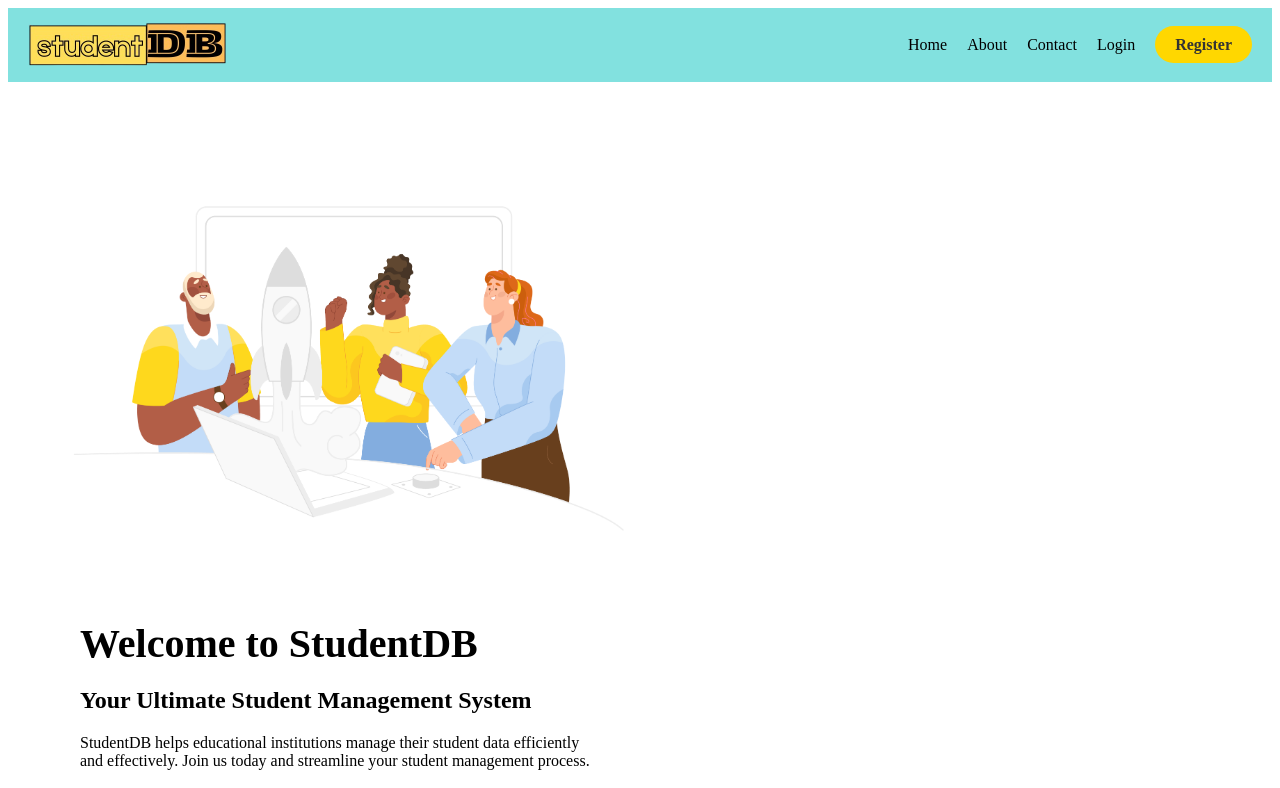
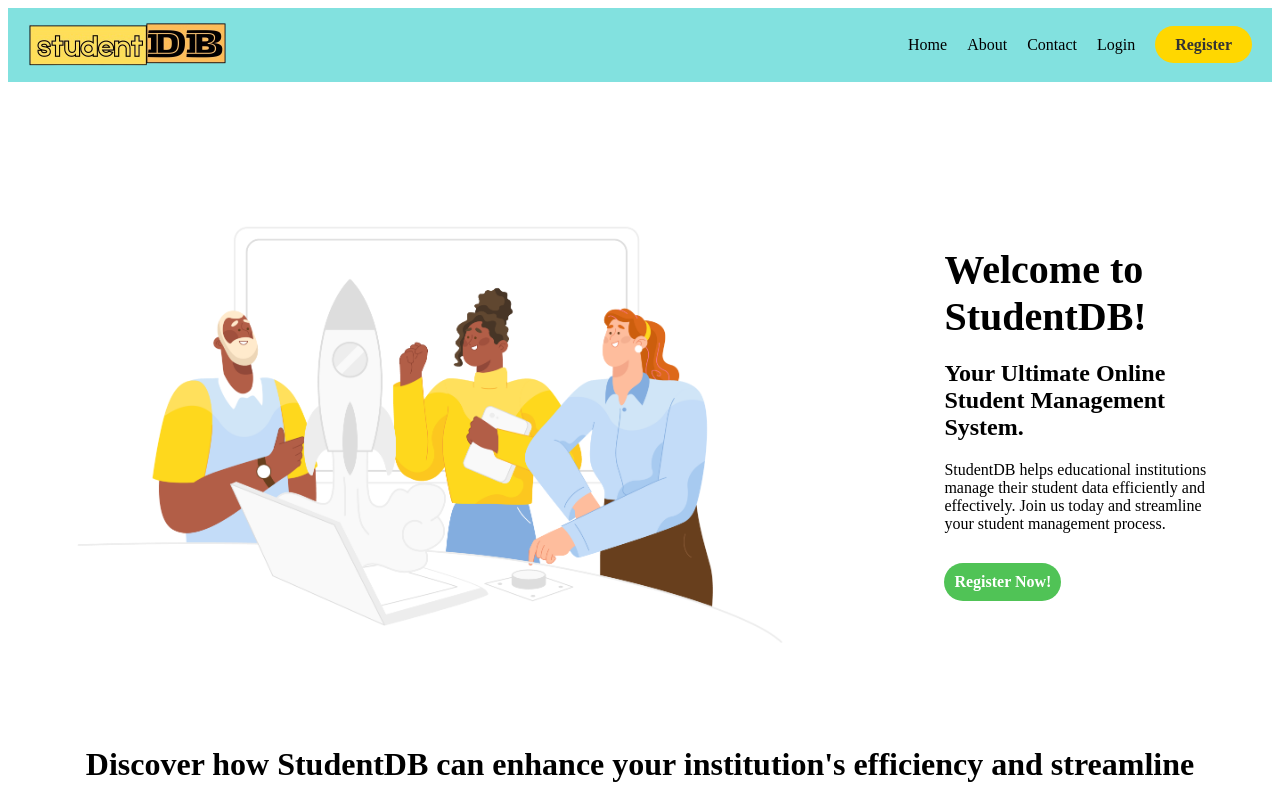
Before and after one commit to emanoj1/studentdb-client, a React (Create React App) app: page / in a window 1280 px wide. Shown: the top 788 px of the page. Built offline with nearby package versions, Linux system fonts and the light colour scheme.

Commit message:
fix space between hero image and hero content

```diff
--- a/src/components/Home.css
+++ b/src/components/Home.css
@@ -7,20 +7,20 @@
 
   .hero-section {
     display: flex;
-    flex-wrap: wrap;
     align-items: center;
     justify-content: space-between;
     margin-bottom: 50px;
   }
 
   .hero-section .hero-image img {
-    max-width: 50%;
+    max-width: 85%;
     height: auto;
+    margin-right: 5%;
   }
 
   .hero-content {
-    max-width: 45%;
-    padding: 20px; /* Added padding for better spacing */
+    max-width: 50%;
+    padding: 10px;
   }
 
   .hero-content h1 {
@@ -38,7 +38,7 @@
   }
 
   .hero-content .register-button {
-    padding: 10px 20px;
+    padding: 10px 10px;
     background-color: #50c356; /* Green color */
     color: white;
     border: none;
--- a/src/components/Home.js
+++ b/src/components/Home.js
@@ -20,15 +20,15 @@ function Home() {
           <img src={heroimage} alt="Hero" />
         </div>
         <div className="hero-content">
-          <h1>Welcome to StudentDB</h1>
-          <h2>Your Ultimate Student Management System</h2>
+          <h1>Welcome to StudentDB!</h1>
+          <h2>Your Ultimate Online Student Management System.</h2>
           <p>
             StudentDB helps educational institutions manage their student data
             efficiently and effectively. Join us today and streamline your
             student management process.
           </p>
           <Link to="/register" className="button register-button">
-            Register Now
+            Register Now!
           </Link>
         </div>
       </div>
```
